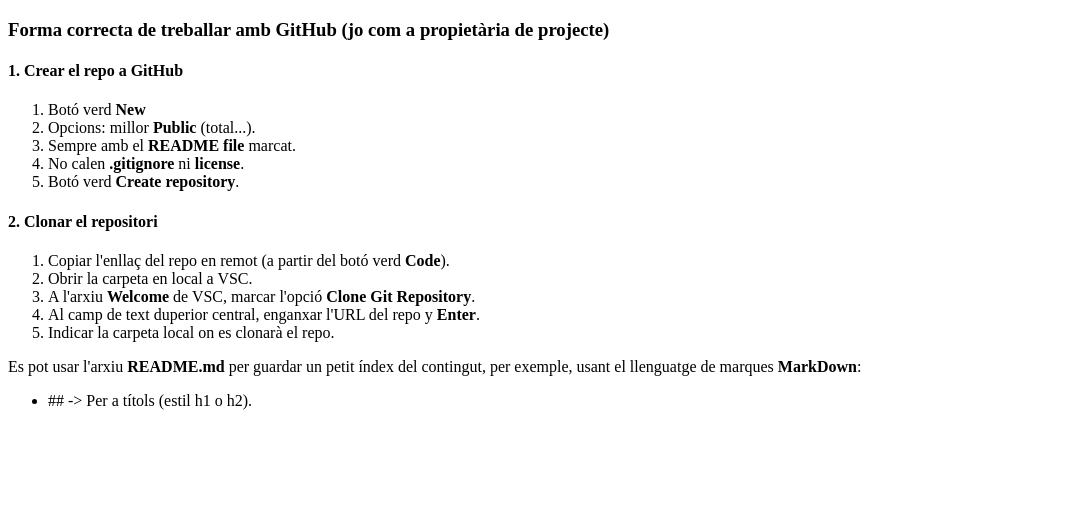
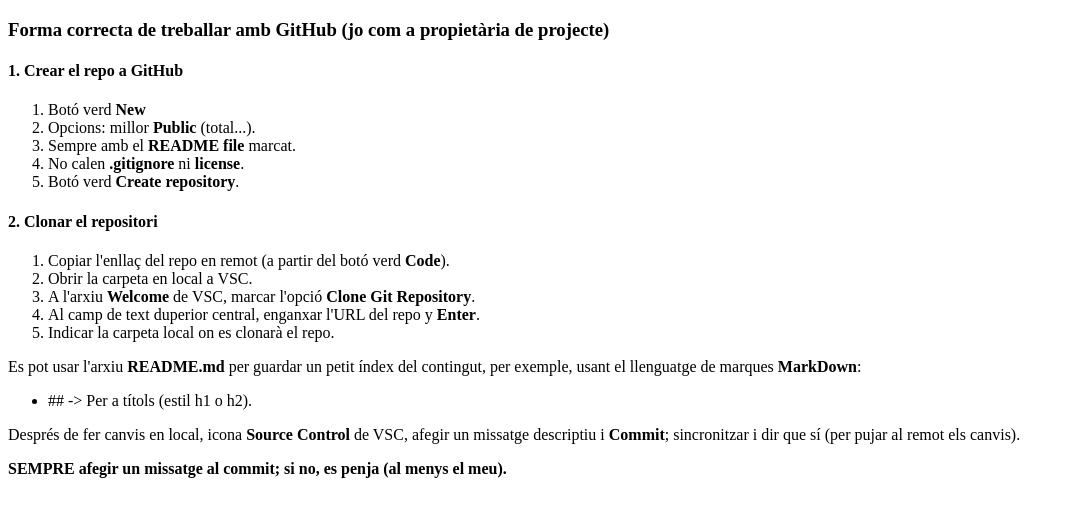
Before and after one commit to annaislasierra/JS-LaSalle, a plain HTML site: page index.html in a window 1280 px wide. Shown: the whole page, without its empty margins (0-1075 px from the left). Drawn offline with Linux system fonts and the light colour scheme.

Commit message:
Actualització per practicar

```diff
--- a/index.html
+++ b/index.html
@@ -40,5 +40,16 @@
     <ul>
       <li>## -> Per a títols (estil h1 o h2).</li>
     </ul>
+    <p>
+      Després de fer canvis en local, icona <b>Source Control</b> de VSC, afegir
+      un missatge descriptiu i <b>Commit</b>; sincronitzar i dir que sí (per
+      pujar al remot els canvis).
+    </p>
+    <p>
+      <b
+        >SEMPRE afegir un missatge al commit; si no, es penja (al menys el
+        meu).</b
+      >
+    </p>
   </body>
 </html>
```
Also changed, not shown: 1 other file.
